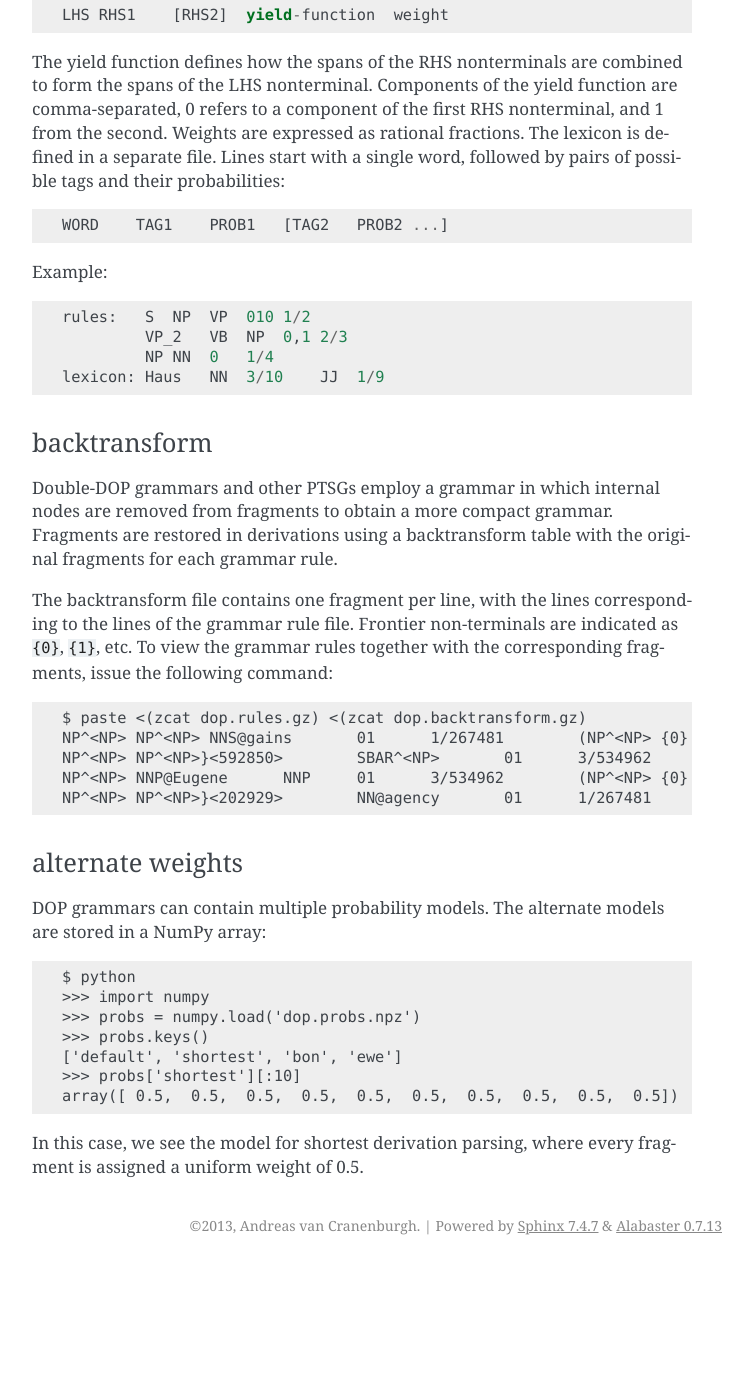
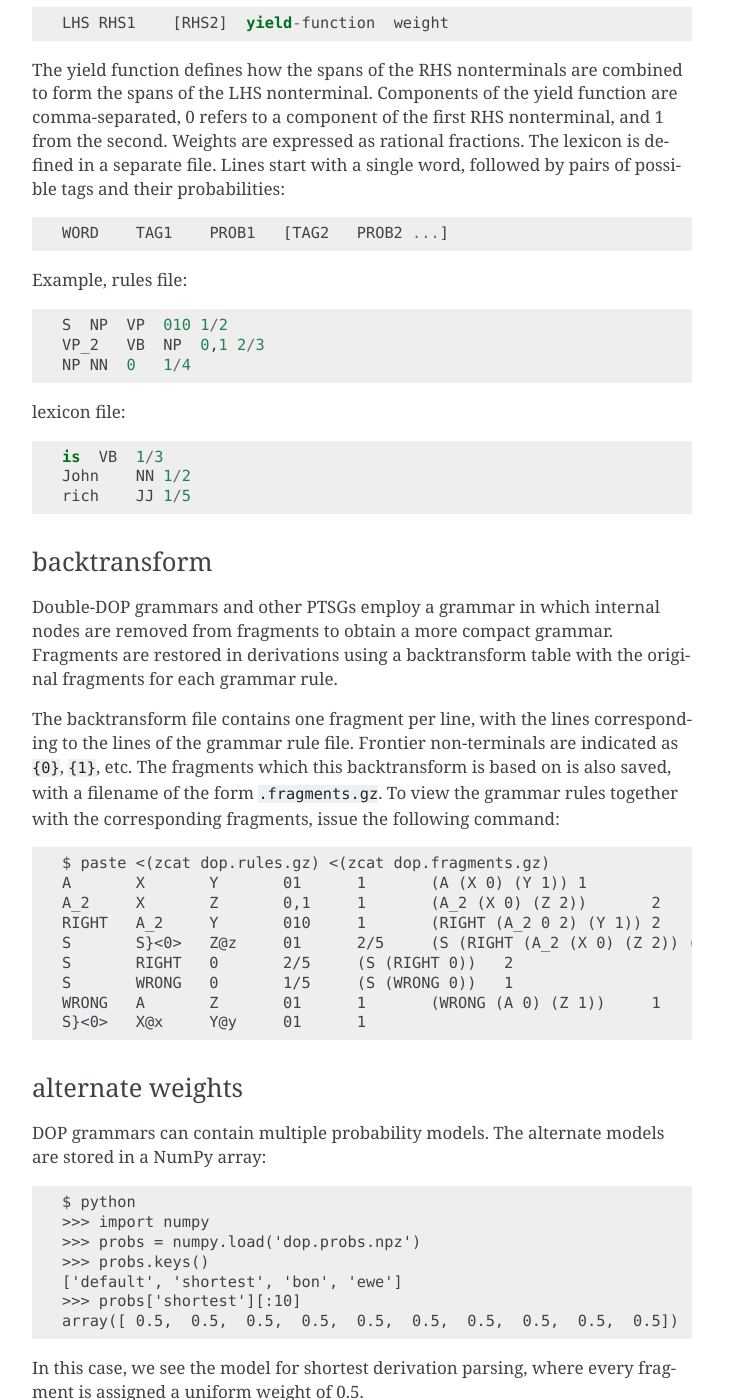
Before and after one commit to andreasvc/disco-dop, a Sphinx documentation site: the page built from docs/fileformats.rst, in a window 1280 px wide and 1400 px high, scrolled down 2551 px. Shown: the whole window, without its empty margins (388-1141 px from the left). Built offline with Sphinx 7.4.7, drawn with Linux system fonts in a browser that asks for light colours; before the commit the page ends 3816 px from its top, so only the background shows below that.

Commit message:
store fragments of double-dop model in the right order, &c.
- fix bug with reading export trees
- fix treesearch documentation

```diff
--- a/docs/discodop.rst
+++ b/docs/discodop.rst
@@ -398,13 +398,13 @@ Usage: ``%(cmd)s [--engine=<x>] [-t|-s|-c] <query> <treebank>...``
 Options:
 
 --engine=<x>, -e <x>
-                Selecte query engine; possible options:
+                Select query engine; possible options:
 
                 :tgrep2:
-                    tgrep2 queries; files are bracket corpora
+                    tgrep2 queries (default); files are bracket corpora
                     (optionally precompiled into tgrep2 format).
 
-                :xpath: dact XML corpora; arbitrary xpath queries.
+                :xpath: arbitrary xpath queries; files are dact XML corpora.
                 :regex: search through tokenized sentences with Python regexps
 --counts, -c    report counts
 --sents, -s     output sentences (default)
--- a/docs/fileformats.rst
+++ b/docs/fileformats.rst
@@ -58,7 +58,7 @@ This format is supported when input is read incrementally from
 standard input with the ``treedraw`` and ``treetransforms`` commands.
 
 alpino
-~~~~~~
+^^^^^^
 Alpino XML format. One file per sentence. The hierarchical tree structure is
 mirrored in the XML structure, which makes it possible to query trees in this
 format with XPath (as opposed to TigerXML which maintains the tabular structure
@@ -67,7 +67,7 @@ of the Negra export format).
 Cf. http://www.let.rug.nl/~vannoord/Lassy/alpino_ds.dtd
 
 dact
-~~~~
+^^^^
 Alpino XML trees in an XML database as used by Dact.
 Cf. http://rug-compling.github.io/dact/
 
@@ -117,12 +117,17 @@ followed by pairs of possible tags and their probabilities::
 
     WORD    TAG1    PROB1   [TAG2   PROB2 ...]
 
-Example::
+Example, rules file::
 
-    rules:   S  NP  VP  010 1/2
-             VP_2   VB  NP  0,1 2/3
-             NP NN  0   1/4
-    lexicon: Haus   NN  3/10    JJ  1/9
+    S  NP  VP  010 1/2
+    VP_2   VB  NP  0,1 2/3
+    NP NN  0   1/4
+
+lexicon file::
+
+    is  VB  1/3
+    John    NN 1/2
+    rich    JJ 1/5
 
 backtransform
 ^^^^^^^^^^^^^
@@ -133,14 +138,21 @@ for each grammar rule.
 
 The backtransform file contains one fragment per line, with the lines
 corresponding to the lines of the grammar rule file. Frontier non-terminals
-are indicated as ``{0}``, ``{1}``, etc. To view the grammar rules together
-with the corresponding fragments, issue the following command::
+are indicated as ``{0}``, ``{1}``, etc.
+The fragments which this backtransform is based on is also saved, with a
+filename of the form ``.fragments.gz``.
+To view the grammar rules together with the corresponding fragments, issue the
+following command::
 
-    $ paste <(zcat dop.rules.gz) <(zcat dop.backtransform.gz)
-    NP^<NP> NP^<NP> NNS@gains       01      1/267481        (NP^<NP> {0} {1})
-    NP^<NP> NP^<NP>}<592850>        SBAR^<NP>       01      3/534962        (NP^<NP> (NP^<NP> {0} (NP|<NNS;NN>^<NP> {1} {2})) {3})
-    NP^<NP> NNP@Eugene      NNP     01      3/534962        (NP^<NP> {0} {1})
-    NP^<NP> NP^<NP>}<202929>        NN@agency       01      1/267481        (NP^<NP> {0} (NP|<NN;JJ>^<NP> {1} (NP|<NN;NN>^<NP> {2} {3})))
+    $ paste <(zcat dop.rules.gz) <(zcat dop.fragments.gz)
+    A       X       Y       01      1       (A (X 0) (Y 1)) 1
+    A_2     X       Z       0,1     1       (A_2 (X 0) (Z 2))       2
+    RIGHT   A_2     Y       010     1       (RIGHT (A_2 0 2) (Y 1)) 2
+    S       S}<0>   Z@z     01      2/5     (S (RIGHT (A_2 (X 0) (Z 2)) (Y 1)))     x y z   2
+    S       RIGHT   0       2/5     (S (RIGHT 0))   2
+    S       WRONG   0       1/5     (S (WRONG 0))   1
+    WRONG   A       Z       01      1       (WRONG (A 0) (Z 1))     1
+    S}<0>   X@x     Y@y     01      1
 
 alternate weights
 ^^^^^^^^^^^^^^^^^
```
Also changed, not shown: 3 other files.
